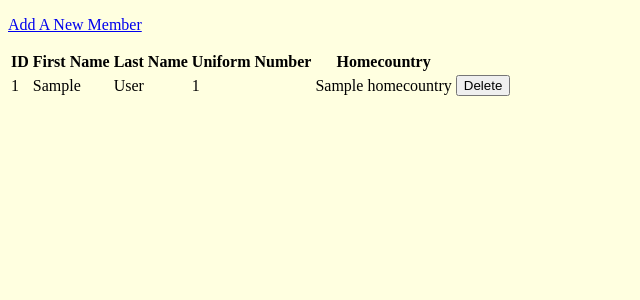
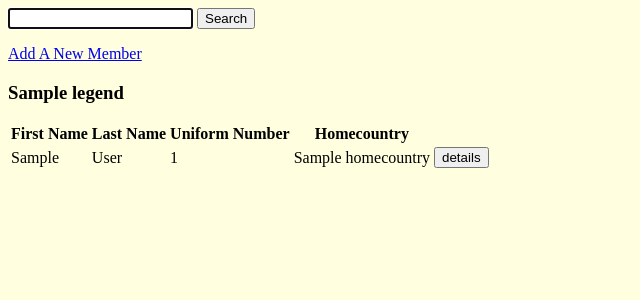
Before and after one commit to jun88zhu/ForHW4, a Flask app: template templates/index.html in a window 1280 px wide. Shown: the top 300 px of the page, without its empty margins (0-640 px from the left). Run offline with Flask 2, Linux system fonts and the light colour scheme; the template is opened without the code that fills it: most values are stand-ins (such as "Sample title", 1, 10 or a date in 2020); parts of the project's set-up code (start-up, migrations or seed data) failed here and were passed over.

Commit message:
homework5

```diff
--- a/app.py
+++ b/app.py
@@ -1,9 +1,10 @@
 from flask import Flask
-from flask import render_template,redirect,request
+from flask import render_template,redirect,request,flash,url_for
 from flask_wtf import FlaskForm
-from wtforms import StringField
+from wtforms import StringField,SubmitField,IntegerField
 from wtforms.validators import DataRequired
 from flask_sqlalchemy import SQLAlchemy
+from sqlalchemy import or_
 import pymysql
 import secrets
 
@@ -27,6 +28,7 @@ class jzhu72(db.Model):
 
 
 class MemberForm(FlaskForm):
+    member_id = IntegerField('Friend ID')
     first_name = StringField('First Name:', validators=[DataRequired()])
     last_name = StringField('Last Name:', validators=[DataRequired()])
     uniform_number = StringField('Uniform Number:', validators=[DataRequired()])
@@ -37,6 +39,25 @@ class MemberForm(FlaskForm):
 def index():
     all_members = jzhu72.query.all()
     return render_template('index.html', members=all_members,pageTitle='lakers team member')
+
+@app.route('/search', methods=['GET', 'POST'])
+def search():
+    if request.method == 'POST':
+        form = request.form
+        search_value = form['search_string']
+        search = "%{0}%".format(search_value)
+        results = jzhu72.query.filter(or_(jzhu72.first_name.like(search),jzhu72.last_name.like(search),jzhu72.uniform_number.like(search),jzhu72.homecountry.like(search))).all()
+        return render_template('index.html', members=results, pageTitle='lakers team member', legend="Search Results")
+    else:
+        return redirect('/')
+
+
+
+
+
+
+
+
 
 @app.route('/add_member', methods=['GET','POST'])
 def add_member():
@@ -58,5 +79,31 @@ def delete_member(member_id):
     else:
         return redirect("/")
 
+@app.route('/member/<int:member_id>', methods=['GET','POST'])
+def get_member(member_id):
+    member = jzhu72.query.get_or_404(member_id)
+    return render_template('member.html', form=member, pageTitle='Member Details', legend="Member Details")
+
+@app.route('/member/<int:member_id>/update', methods=['GET','POST'])
+def update_member(member_id):
+    member = jzhu72.query.get_or_404(member_id)
+    form = MemberForm()
+
+    if form.validate_on_submit():
+        member.first_name = form.first_name.data
+        member.last_name = form.last_name.data
+        member.uniform_number=form.uniform_number.data
+        member.homecountry=form.homecountry.data
+        db.session.commit()
+        return redirect(url_for('get_member', member_id=member.member_id))
+
+    form.member_id.data = member.member_id
+    form.first_name.data = member.first_name
+    form.last_name.data = member.last_name
+    form.uniform_number.data = member.uniform_number
+    form.homecountry.data = member.homecountry
+    return render_template('update_member.html', form=form, pageTitle='Update Member', legend="Update A Member")
+
+
 if __name__ == '__main__':
     app.run(debug=True)
--- a/templates/index.html
+++ b/templates/index.html
@@ -1,12 +1,21 @@
 {% extends 'base.html' %}
 
 {% block body %}
+
+<form method="POST">
+    <input type="text" autofocus="autofocus" name="search_string">
+    <input type="submit" formaction="/search" value="Search">
+</form>
+
 <p><a href="{{ url_for('.add_member')}}"> Add A New Member</a>
+
+
+  <h3>{{ legend }}</h3>
 {% if members %}
     <table>
         <thead>
             <tr>
-								<th>ID</th>
+
                 <th>First Name</th>
                 <th>Last Name</th>
 								<th>Uniform Number</th>
@@ -17,14 +26,15 @@
         <tbody>
             {% for row in members %}
             <tr>
-								<td> {{ row.member_id }}</td>
+
                 <td> {{ row.first_name }}</td>
                 <td> {{ row.last_name }}</td>
 								<td> {{ row.uniform_number }}</td>
 								<td> {{ row.homecountry }}</td>
+
                 <td>
-                    <form action="{{ url_for('delete_member', member_id=row.member_id) }}" method="POST">
-                        <input type="submit" value="Delete"  />
+                    <form action="{{ url_for('get_member', member_id=row.member_id) }}" method="POST">
+                        <input type="submit" value="details"  />
                     </form>
                 </td>
             </tr>
```
Also changed, not shown: requirements.txt (+0 -10 lines), templates/member.html (added, +23 -0 lines), templates/update_member.html (renamed from templates/add_member.html, +5 -3 lines).
